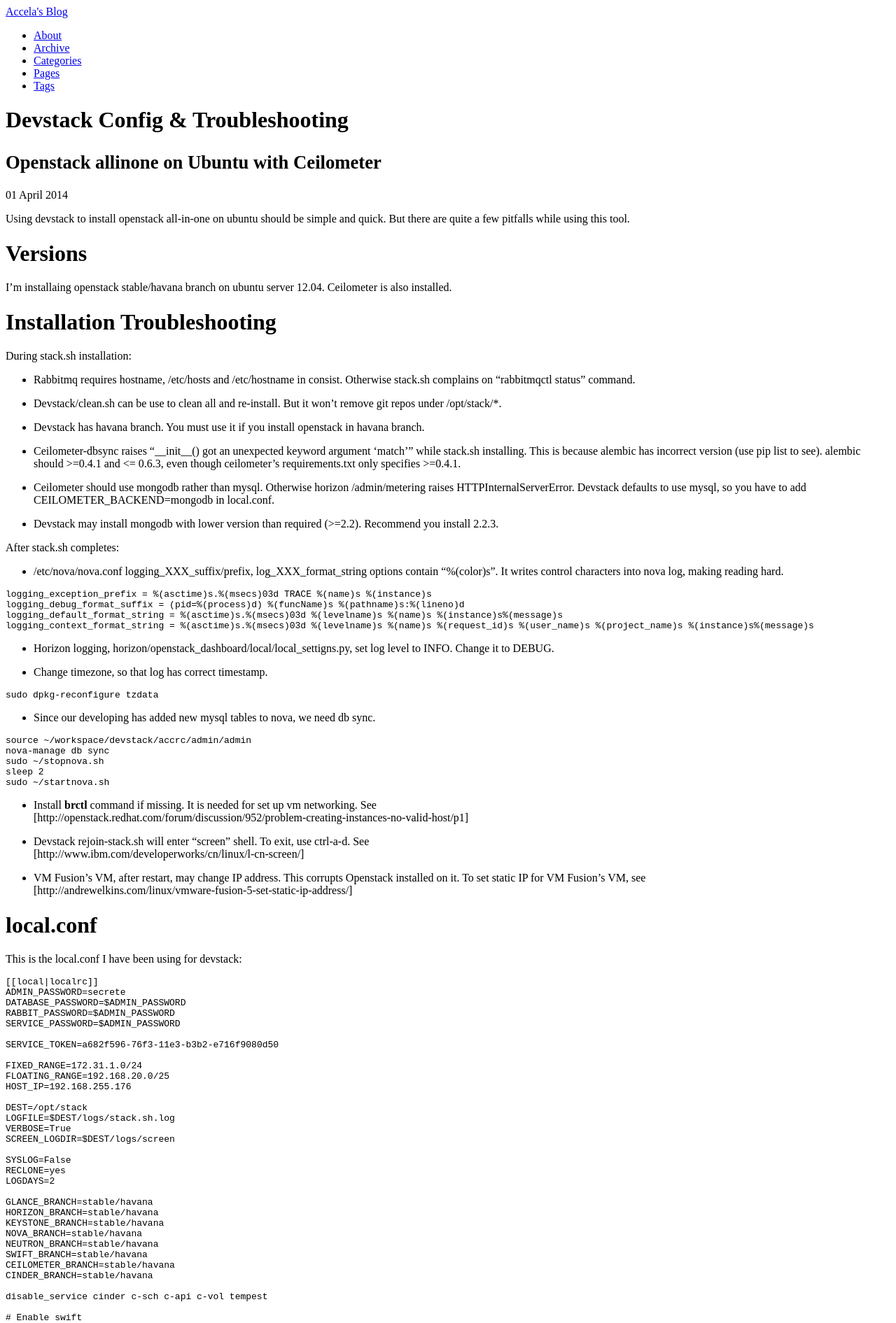
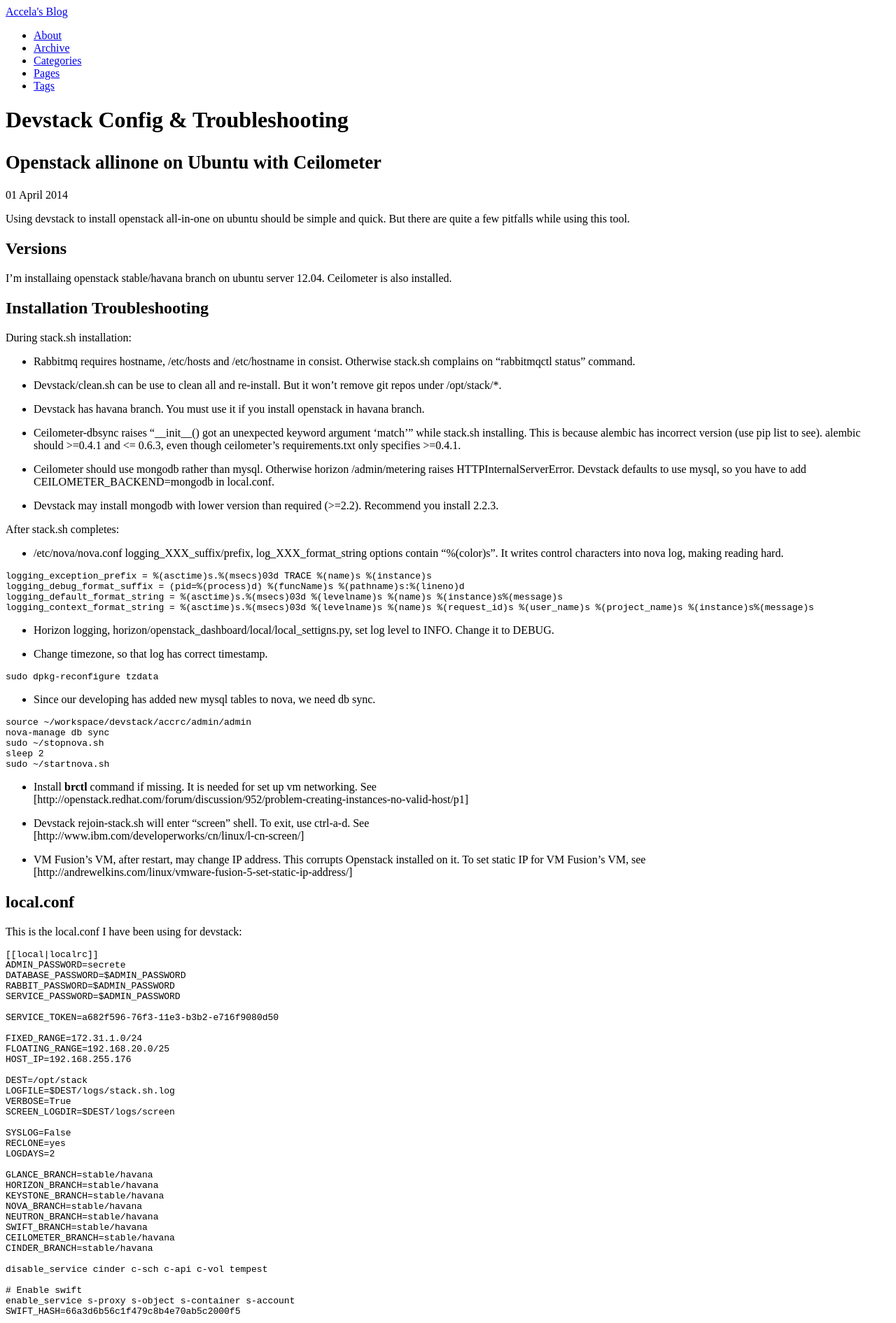
Before and after one commit to accelazh/accelazh.github.io, a Jekyll site: the page built from _posts/2014-04-1-Devstack-Config-And-Troubleshooting.md, in a window 1280 px wide. Shown: the top 1891 px of the page at 70% size. Built offline with Jekyll 4.4.1, drawn with Linux system fonts in a browser that asks for light colours; Markdown is read by kramdown in place of the engine named in the settings; comment, search, counter and statistics services are not loaded; a style sheet for code colours, icons or effects is not loaded.

````diff
--- a/_posts/2014-04-1-Devstack-Config-And-Troubleshooting.md
+++ b/_posts/2014-04-1-Devstack-Config-And-Troubleshooting.md
@@ -10,13 +10,11 @@ tags: [cloud, openstack, devstack]
 
 Using devstack to install openstack all-in-one on ubuntu should be simple and quick. But there are quite a few pitfalls while using this tool.
 
-Versions
-===
+## Versions
 
 I'm installaing openstack stable/havana branch on ubuntu server 12.04. Ceilometer is also installed.
 
-Installation Troubleshooting
-===
+## Installation Troubleshooting
 
 During stack.sh installation:
 
@@ -70,8 +68,7 @@ sudo ~/startnova.sh
   * VM Fusion's VM, after restart, may change IP address. This corrupts Openstack installed on it. To set static IP for VM Fusion's VM, see
     [http://andrewelkins.com/linux/vmware-fusion-5-set-static-ip-address/]
 
-local.conf
-===
+## local.conf
 
 This is the local.conf I have been using for devstack:
 
@@ -122,8 +119,7 @@ enable_service ceilometer-api
 CEILOMETER_BACKEND=mongodb
 ```
 
-Scripts to Start/Stop Nova
-===
+## Scripts to Start/Stop Nova
 
 On default, openstack services (by devstack) log to screen. Devstack write screen log down to /opt/stack/logs/screen/\*. But, by using these scripts, nova log is written to /var/log/nova/\* (**you have to assign the right permission**).
 
@@ -169,8 +165,7 @@ kill -9 `ps aux | grep keystone | awk '{print $2}'`
 service rabbitmq-server stop
 ```
 
-Others Issues
-===
+## Others Issues
 
   * Horizon, which is django, runs on Apache. After editing code, if without restarting Apache, the code won't be reloaded.
 
````
Also changed, not shown: _posts/2014-10-30-HA-Of-Haproxy-Using-Keepalived-VRRP.md (+4 -0 lines), _posts/2014-10-31-Mysql-HA-Solution-Galera-Cluster.md (+6 -0 lines).
